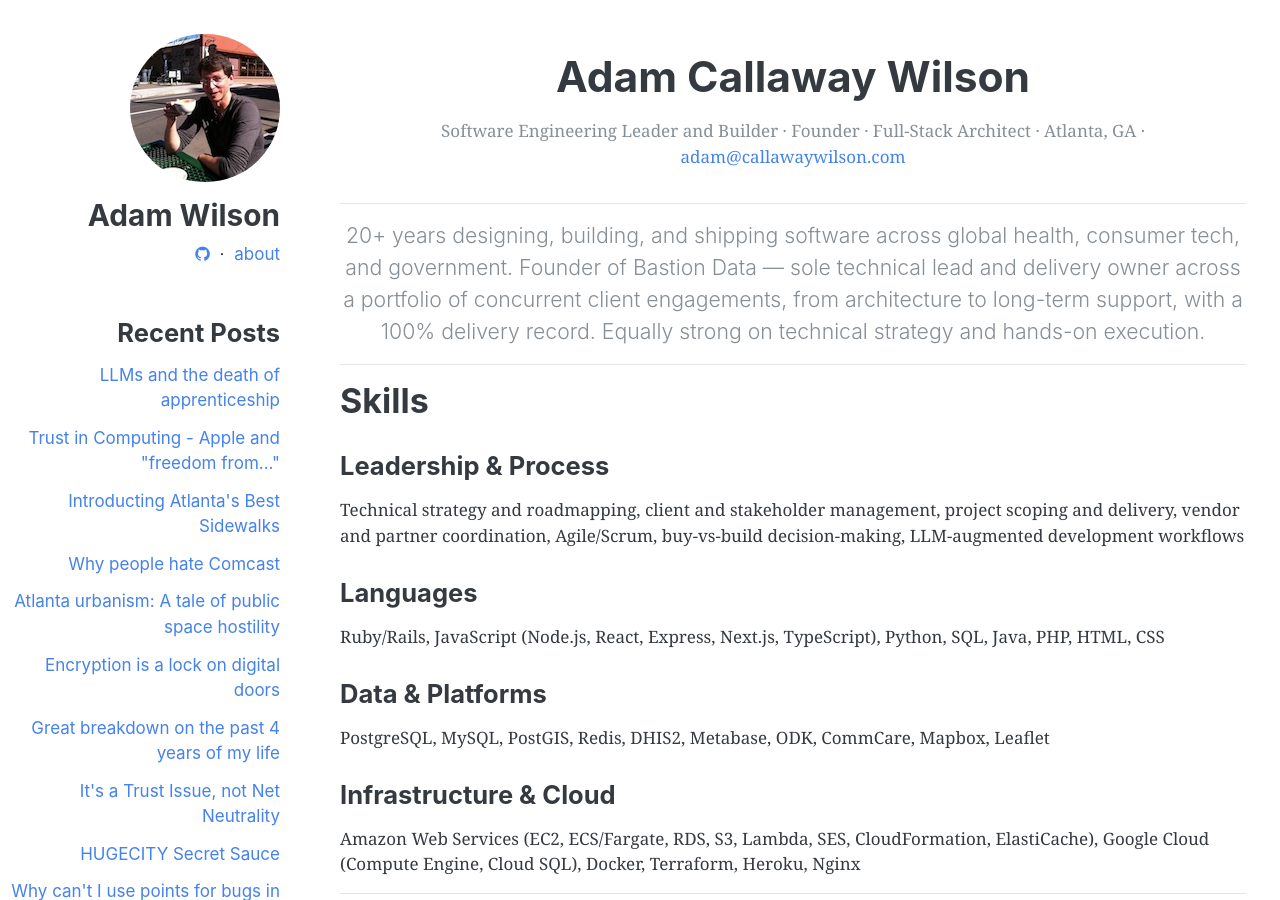
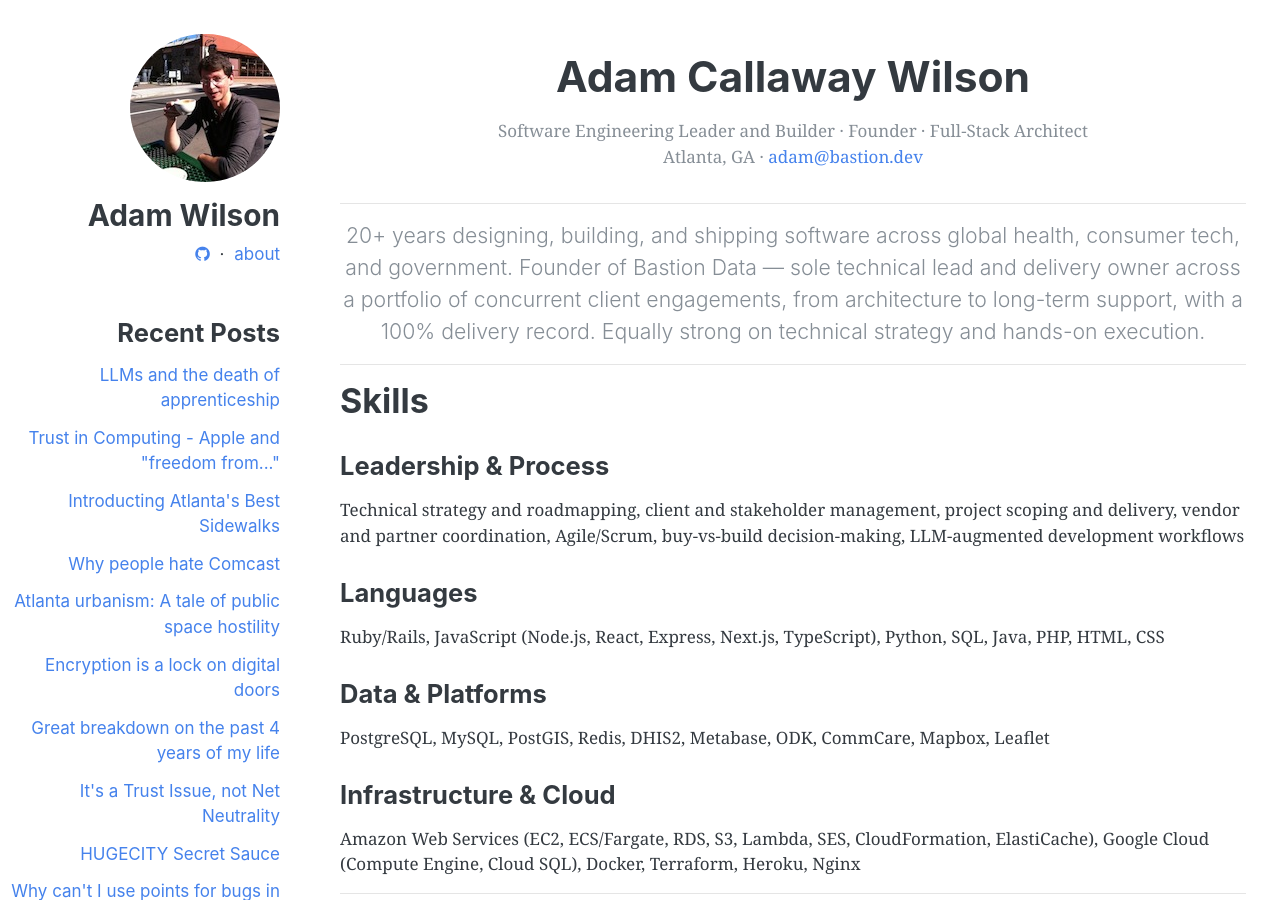
Before and after one commit to callawaywilson/callawaywilson.github.io, a Jekyll site: the page built from cv.html, in a window 1280 px wide and 900 px high. Built offline with Jekyll 4.4.1, drawn with Linux system fonts in a browser that asks for light colours.

Commit message:
Updated CV

```diff
--- a/cv.html
+++ b/cv.html
@@ -6,7 +6,7 @@ description: Past and present work experience — software engineering leader, c
 ---
 <h1 class="cv_header mb-3">Adam Callaway Wilson</h1>
 
-<p class="text-center text-muted" style="margin-bottom: 2em;">Software Engineering Leader and Builder &middot; Founder &middot; Full-Stack Architect &middot; Atlanta, GA &middot; <a href="mailto:adam@callawaywilson.com">adam@callawaywilson.com</a></p>
+<p class="text-center text-muted" style="margin-bottom: 2em;">Software Engineering Leader and Builder &middot; Founder &middot; Full-Stack Architect<br/>Atlanta, GA &middot; <a href="mailto:adam@bastion.dev">adam@bastion.dev</a></p>
 <hr/>
 
 <p class="lead text-center">20+ years designing, building, and shipping software across global health, consumer tech, and government. Founder of Bastion Data — sole technical lead and delivery owner across a portfolio of concurrent client engagements, from architecture to long-term support, with a 100% delivery record. Equally strong on technical strategy and hands-on execution.</p>
```
